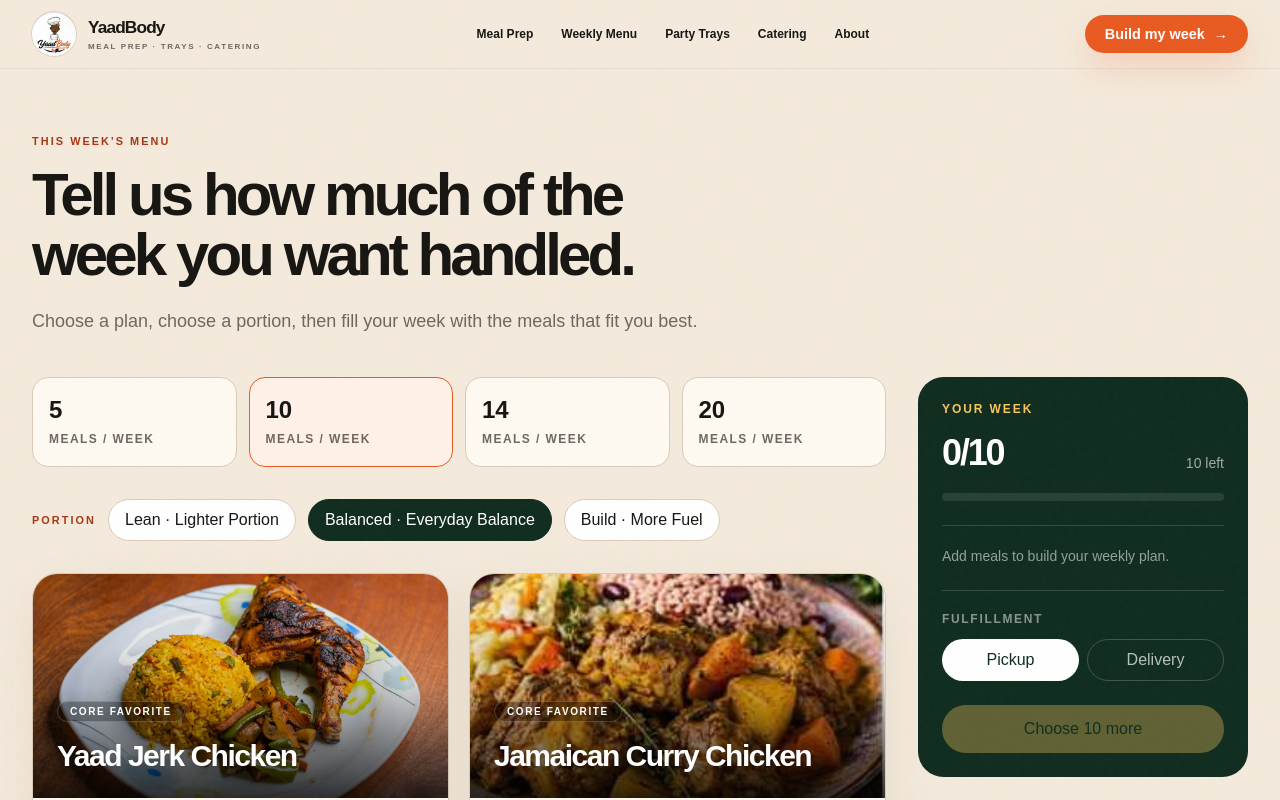
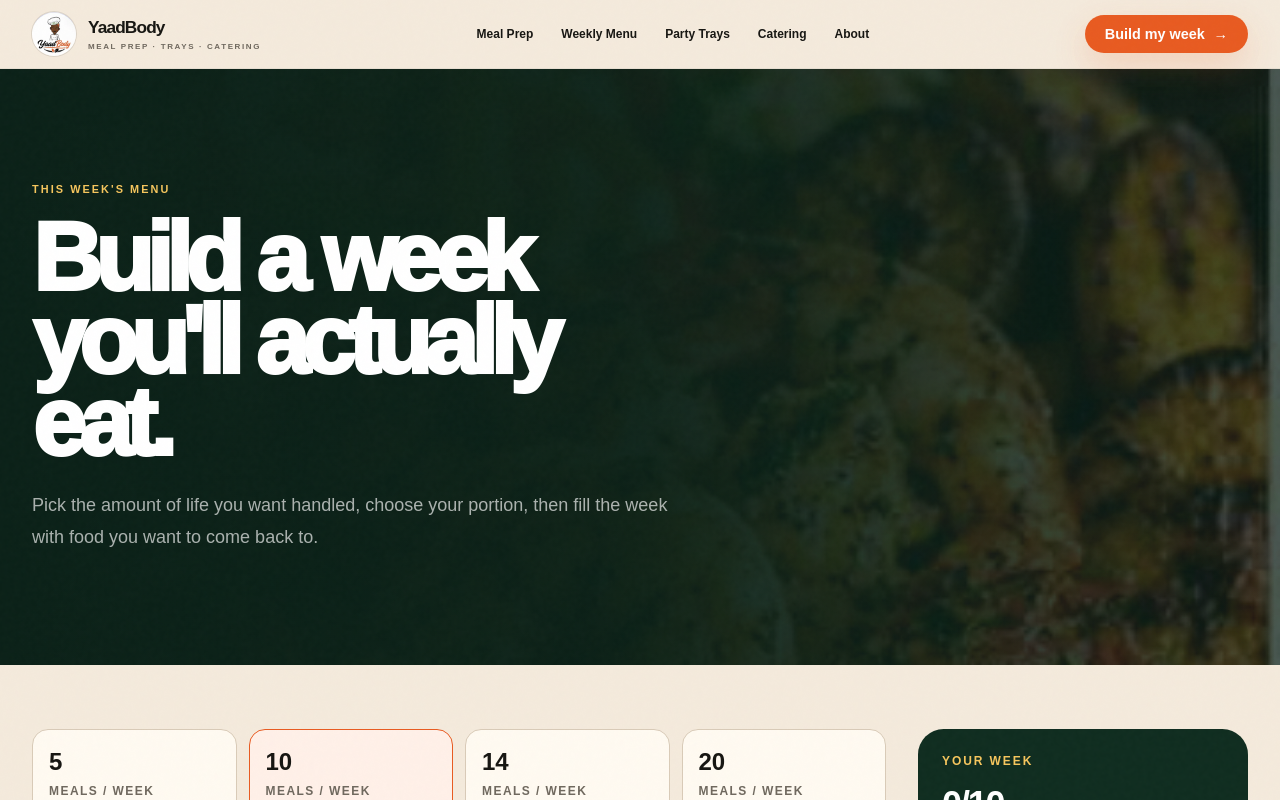
Before and after one commit to AnonymousKoo/yaadbody, a Next.js app: page /menu in a window 1280 px wide. Shown: the top 800 px of the page. Built offline with nearby package versions, Linux system fonts and the light colour scheme.

Commit message:
feat: redesign YaadBody customer experience

```diff
--- a/app/menu/page.tsx
+++ b/app/menu/page.tsx
@@ -1,14 +1,2 @@
-import type { Metadata } from "next";
-import { Suspense } from "react";
-import { MealPlanner } from "@/components/meal-planner";
-import { SiteFooter } from "@/components/site-footer";
-import { SiteHeader } from "@/components/site-header";
-
-export const metadata: Metadata = { title: "Weekly Menu" };
-
-export default function MenuPage() {
-  return <><SiteHeader /><main className="mx-auto max-w-[var(--page-width)] px-5 py-12 lg:px-8 lg:py-16">
-    <div className="max-w-3xl"><p className="eyebrow">This week&apos;s menu</p><h1 className="text-balance mt-4 text-5xl font-black tracking-[-.065em] sm:text-6xl">Tell us how much of the week you want handled.</h1><p className="mt-5 text-lg leading-8 text-[var(--ink-muted)]">Choose a plan, choose a portion, then fill your week with the meals that fit you best.</p></div>
-    <div className="mt-10"><Suspense fallback={<div className="rounded-2xl border border-[var(--line)] bg-white p-6">Loading weekly menu…</div>}><MealPlanner /></Suspense></div>
-  </main><SiteFooter /></>;
-}
+import type {Metadata} from "next";import {Suspense} from "react";import Image from "next/image";import {MealPlanner} from "@/components/meal-planner";import {SiteFooter} from "@/components/site-footer";import {SiteHeader} from "@/components/site-header";import {Reveal} from "@/components/reveal";
+export const metadata:Metadata={title:"Weekly Menu"};export default function MenuPage(){return <><SiteHeader/><main><section className="relative overflow-hidden bg-[#0b2118] text-white"><Image src="/food/garlic-shrimp-bowl.jpg" alt="" fill className="object-cover opacity-25" priority/><div className="absolute inset-0 bg-gradient-to-r from-[#0b2118] via-[#0b2118]/90 to-transparent"/><div className="relative mx-auto max-w-[var(--page-width)] px-5 py-20 lg:px-8 lg:py-28"><Reveal><p className="eyebrow eyebrow-warm">This week&apos;s menu</p><h1 className="display mt-5 max-w-[11ch] text-6xl sm:text-8xl">Build a week you&apos;ll actually eat.</h1><p className="mt-6 max-w-2xl text-lg leading-8 text-white/65">Pick the amount of life you want handled, choose your portion, then fill the week with food you want to come back to.</p></Reveal></div></section><section className="mx-auto max-w-[var(--page-width)] px-5 py-12 lg:px-8 lg:py-16"><Suspense fallback={<div className="yb-card p-6">Loading weekly menu…</div>}><MealPlanner/></Suspense></section></main><SiteFooter/></>}
```
